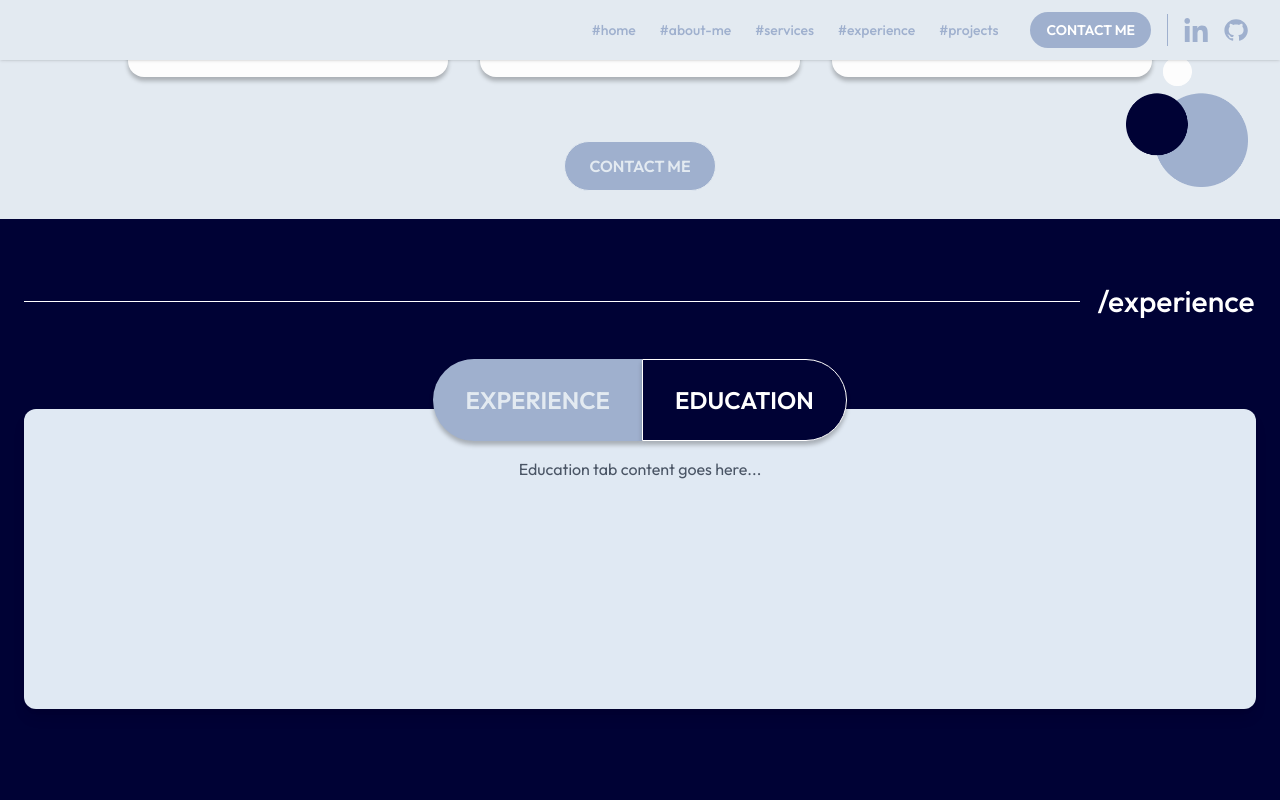
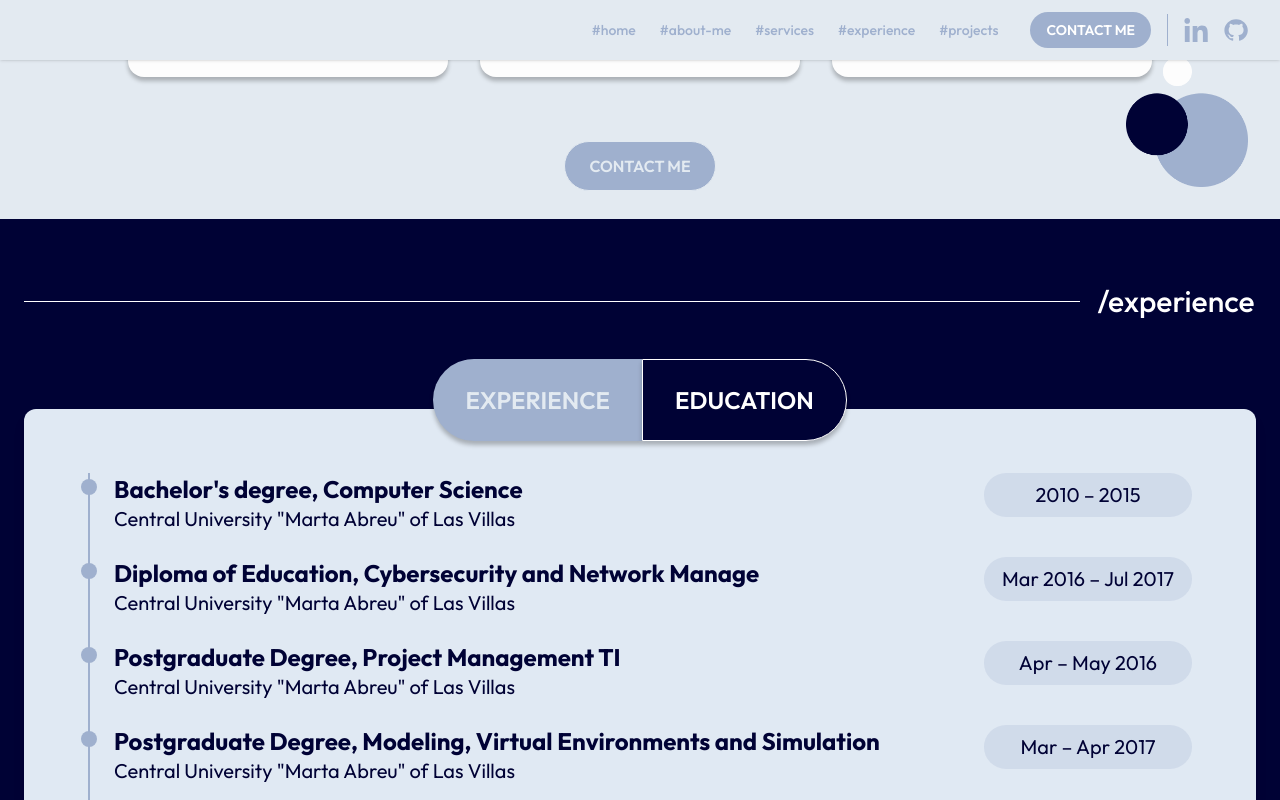
Before and after one commit to adrianpt1991/my-portfolio, an Angular app: page / in a window 1280 px wide. Both pictures are taken after a click on the button "EDUCATION". Shown: the part 2181-2981 px from the top of the page. Built offline with nearby package versions, Linux system fonts and the light colour scheme.

Commit message:
adding education tab content

```diff
--- a/src/app/features/experience/experience.html
+++ b/src/app/features/experience/experience.html
@@ -27,10 +27,61 @@
         </div>
 
         <!-- Tab Content Wrapper -->
-        <div class="rounded-xl bg-[#E0E9F3] min-h-[300px] px-6 py-12 shadow-lg">
+        <div class="rounded-xl bg-[#E0E9F3] min-h-[300px] p-16 shadow-lg">
             @if (selectedTab() === 'education') {
                 <!-- Future: Education content here -->
-                <p class="text-center text-gray-600">Education tab content goes here...</p>
+                <div class="relative border-l-2 border-[#9FB0CE] pl-6">
+                    <!-- Education 1 -->
+                    <div class="mb-6 flex items-start gap-4 relative">
+                        <!-- Marker -->
+                        <span class="absolute -left-[33px] top-1.5 w-4 h-4 rounded-full bg-[#9FB0CE]"></span>
+
+                        <!-- Entry Content -->
+                        <div class="flex-1 text-left">
+                            <h3 class="font-bold text-[#000235] text-2xl">Bachelor's degree, Computer Science</h3>
+                            <p class="text-xl text-[#000235] font-normal">Central University "Marta Abreu" of Las Villas</p>
+                        </div>
+
+                        <!-- Date Pill -->
+                        <span class="bg-[#9FB0CE40] text-[#000235] text-xl px-4 py-2 w-52 rounded-full font-normal whitespace-nowrap">2010 – 2015</span>
+                    </div>
+                    <!-- Education 2 -->
+                    <div class="mb-6 flex items-start gap-4 relative">
+                        <span class="absolute -left-[33px] top-1.5 w-4 h-4 rounded-full bg-[#9FB0CE]"></span>
+                        <div class="flex-1 text-left">
+                            <h3 class="font-bold text-[#000235] text-2xl">Diploma of Education, Cybersecurity and Network Manage</h3>
+                            <p class="text-xl text-[#000235] font-normal">Central University "Marta Abreu" of Las Villas</p>
+                        </div>
+                        <span class="bg-[#9FB0CE40] text-[#000235] text-xl px-4 py-2 w-52 rounded-full font-normal whitespace-nowrap">Mar 2016 – Jul 2017</span>
+                    </div>
+                    <!-- Education 3 -->
+                    <div class="mb-6 flex items-start gap-4 relative">
+                        <span class="absolute -left-[33px] top-1.5 w-4 h-4 rounded-full bg-[#9FB0CE]"></span>
+                        <div class="flex-1 text-left">
+                            <h3 class="font-bold text-[#000235] text-2xl">Postgraduate Degree, Project Management TI</h3>
+                            <p class="text-xl text-[#000235] font-normal">Central University "Marta Abreu" of Las Villas</p>
+                        </div>
+                        <span class="bg-[#9FB0CE40] text-[#000235] text-xl px-4 py-2 w-52 rounded-full font-normal whitespace-nowrap">Apr – May 2016</span>
+                    </div>
+                    <!-- Education 4 -->
+                    <div class="mb-6 flex items-start gap-4 relative">
+                        <span class="absolute -left-[33px] top-1.5 w-4 h-4 rounded-full bg-[#9FB0CE]"></span>
+                        <div class="flex-1 text-left">
+                            <h3 class="font-bold text-[#000235] text-2xl">Postgraduate Degree, Modeling, Virtual Environments and Simulation</h3>
+                            <p class="text-xl text-[#000235] font-normal">Central University "Marta Abreu" of Las Villas</p>
+                        </div>
+                        <span class="bg-[#9FB0CE40] text-[#000235] text-xl px-4 py-2 w-52 rounded-full font-normal whitespace-nowrap">Mar – Apr 2017</span>
+                    </div>
+                    <!-- Education 5 -->
+                    <div class="mb-6 flex items-start gap-4 relative">
+                        <span class="absolute -left-[33px] top-1.5 w-4 h-4 rounded-full bg-[#9FB0CE]"></span>
+                        <div class="flex-1 text-left">
+                            <h3 class="font-bold text-[#000235] text-2xl">Postgraduate Degree, System, Networking, and LAN/WAN Management/ Manager</h3>
+                            <p class="text-xl text-[#000235] font-normal">National Training Center</p>
+                        </div>
+                        <span class="bg-[#9FB0CE40] text-[#000235] text-xl px-4 py-2 w-52 rounded-full font-normal whitespace-nowrap">Sep – Oct 2017</span>
+                    </div>
+                </div>
             }
              @if (selectedTab() === 'experience') {
                 <!-- Future: Experience content here -->
```
